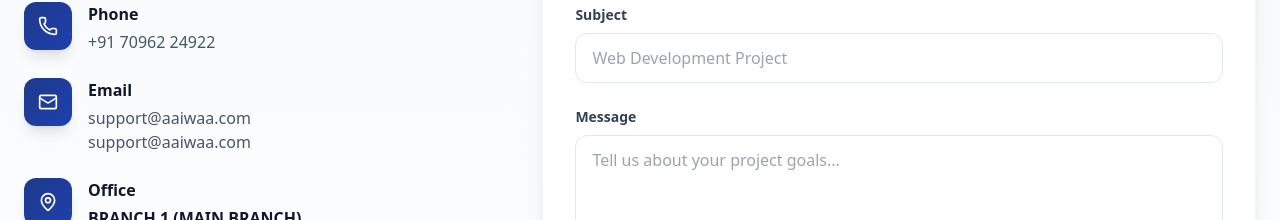
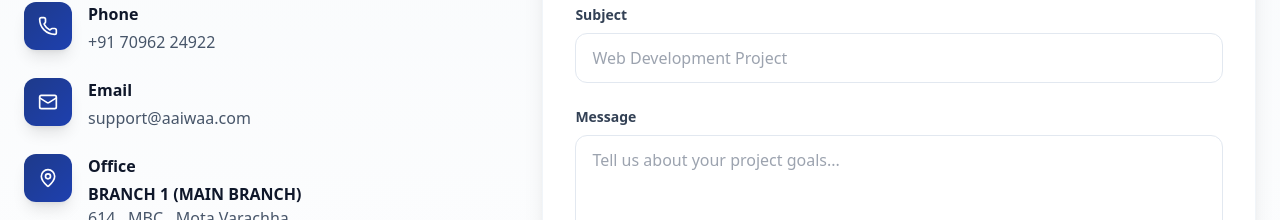
Before and after one commit to aaiwaadigitalsolution/aaiwaadigitalsolution, a React (Vite) app: page /contact in a window 1280 px wide. Shown: the part 1019-1239 px from the top of the page. Built offline with nearby package versions, Linux system fonts and the light colour scheme.

Commit message:
Refactor code structure for improved readability and maintainability

```diff
--- a/src/pages/Contact.jsx
+++ b/src/pages/Contact.jsx
@@ -26,7 +26,7 @@ export default function Contact() {
     {
       icon: Mail,
       title: "Email",
-      details: ["support@aaiwaa.com", "support@aaiwaa.com"],
+      details: ["support@aaiwaa.com"],
       action: "mailto:support@aaiwaa.com",
     },
     {
```
